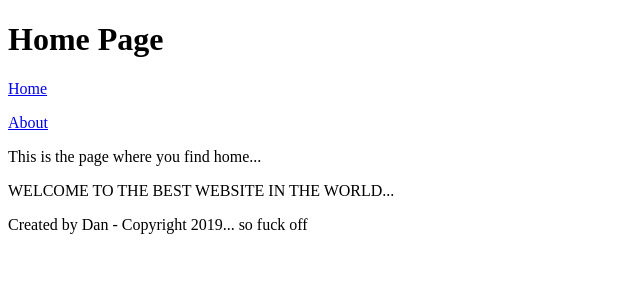
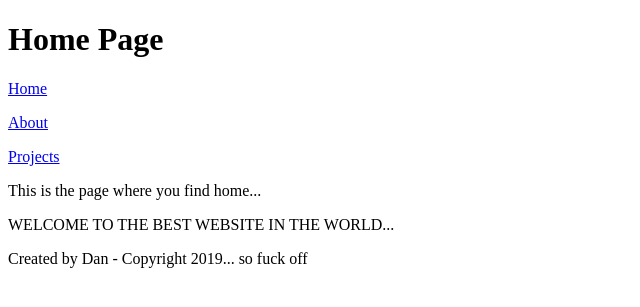
Before and after one commit to Toh3r/node-course-web-server, a Node server app: page / in a window 1280 px wide. Shown: the top 307 px of the page, without its empty margins (0-640 px from the left). Run offline with Node 20, Linux system fonts and the light colour scheme.

Commit message:
add projects page

```diff
--- a/server.js
+++ b/server.js
@@ -72,6 +72,12 @@ app.get('/about', (req, res) => {
   });
 });
 
+app.get('/projects', (req, res) => {
+  res.render('projects.hbs', { // render about page from views dir
+    pageTitle: 'Projects Page', // place information you want to inject into page asa second arguement
+  });
+});
+
 app.get('/bad', (req, res) => {
   res.send({
     error: 'There has been a catastrophic error, go back, go back as far as you can....'
--- a/views/partials/header.hbs
+++ b/views/partials/header.hbs
@@ -3,4 +3,5 @@
   <h1>{{pageTitle}}</h1>
   <p><a href="/">Home</a></p>
   <p><a href="/about">About</a></p>
+  <p><a href="/projects">Projects</a></p>
 </header>
```
Also changed, not shown: views/projects.hbs (added, +16 -0 lines).
